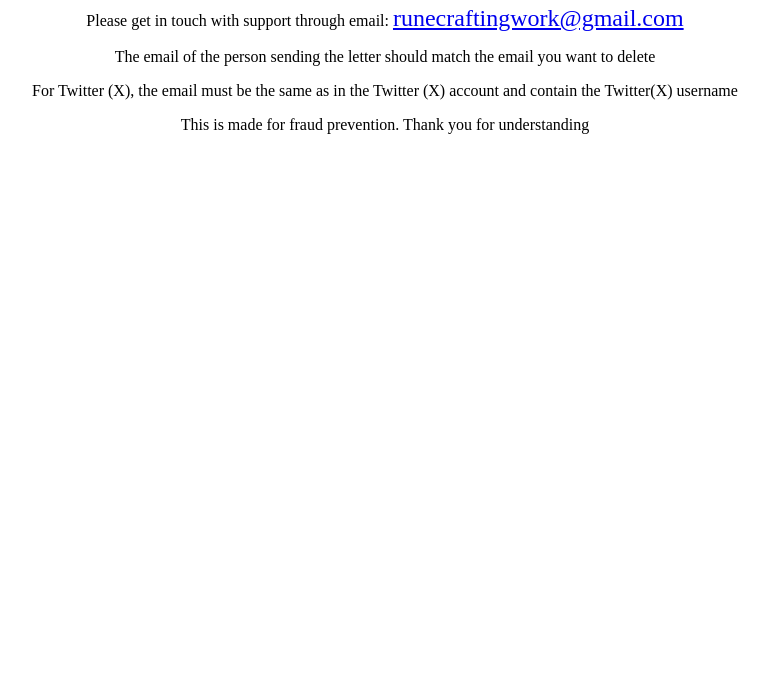
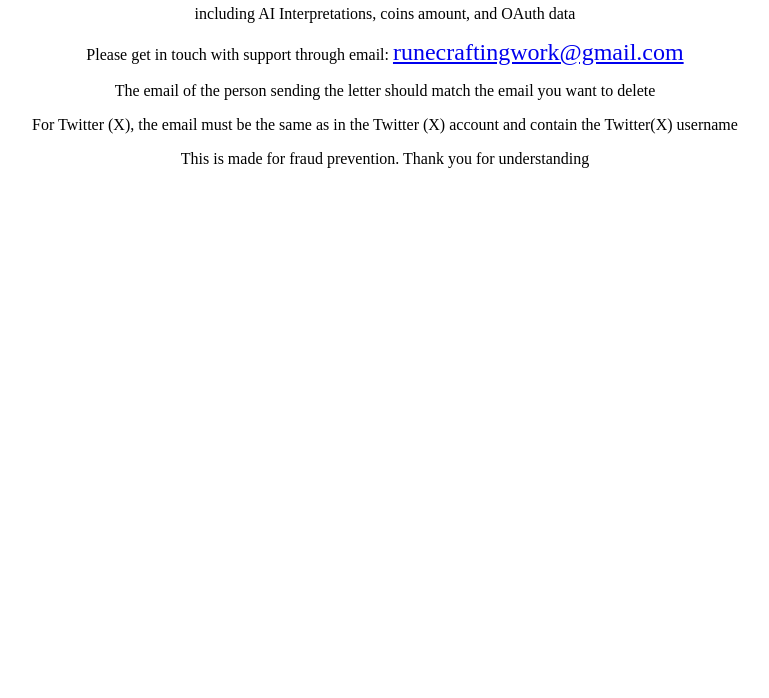
Before and after one commit to Kvazios/kvazios.github.io, a plain HTML site: page td_account_request.html in a window 1280 px wide. Shown: the part 102-800 px from the top of the page, without its empty margins (255-1024 px from the left). Drawn offline with Linux system fonts and the light colour scheme.

Commit message:
Update td_account_request.html

```diff
--- a/td_account_request.html
+++ b/td_account_request.html
@@ -5,6 +5,7 @@
 <body>
       <div style="text-align: center; padding: 2em;">
       <h2>Tarot Divination Account Deletion</h2>
+        <p>including AI Interpretations, coins amount, and OAuth data</p>
 
         <p>Please get in touch with support through email:
 
```
